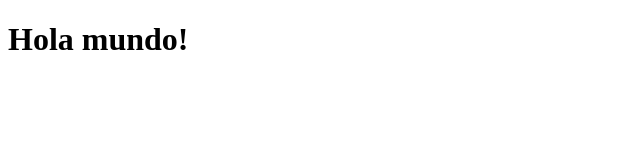
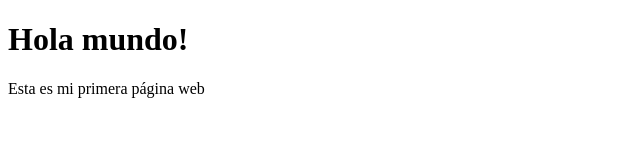
Before and after one commit to NicteAC/mi-primer-proyecto, a plain HTML site: page index.html in a window 1280 px wide. Shown: the whole page, without its empty margins (0-640 px from the left). Drawn offline with Linux system fonts and the light colour scheme.

Commit message:
Se agrega parrafo descriptivo

```diff
--- a/index.html
+++ b/index.html
@@ -7,6 +7,7 @@
 </head>
 <body>
     <h1>Hola mundo!</h1>
+    <p>Esta es mi primera página web</p>
 
 </body>
 </html>
```
